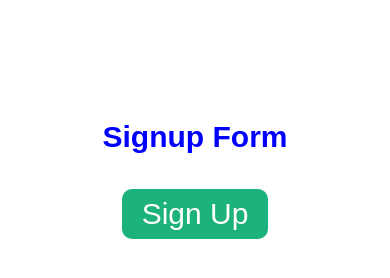
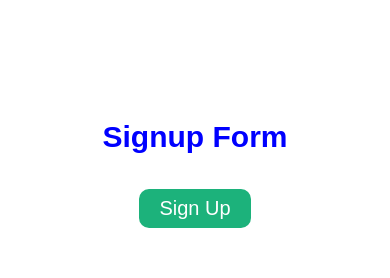
Before and after one commit to Yashraj9128/visa, a plain HTML site: page signup.html in a window 390 px wide. Drawn offline with Linux system fonts and the light colour scheme.

Commit message:
Update signup.html

```diff
--- a/signup.html
+++ b/signup.html
@@ -39,6 +39,10 @@ button {
   font-size: 30px;
   opacity: 0.9;
 }
+        @media screen and (max-width:750px) {
+  button{
+    font-size: 20px;
+  }
 
 button:hover {
   opacity:1;
```
